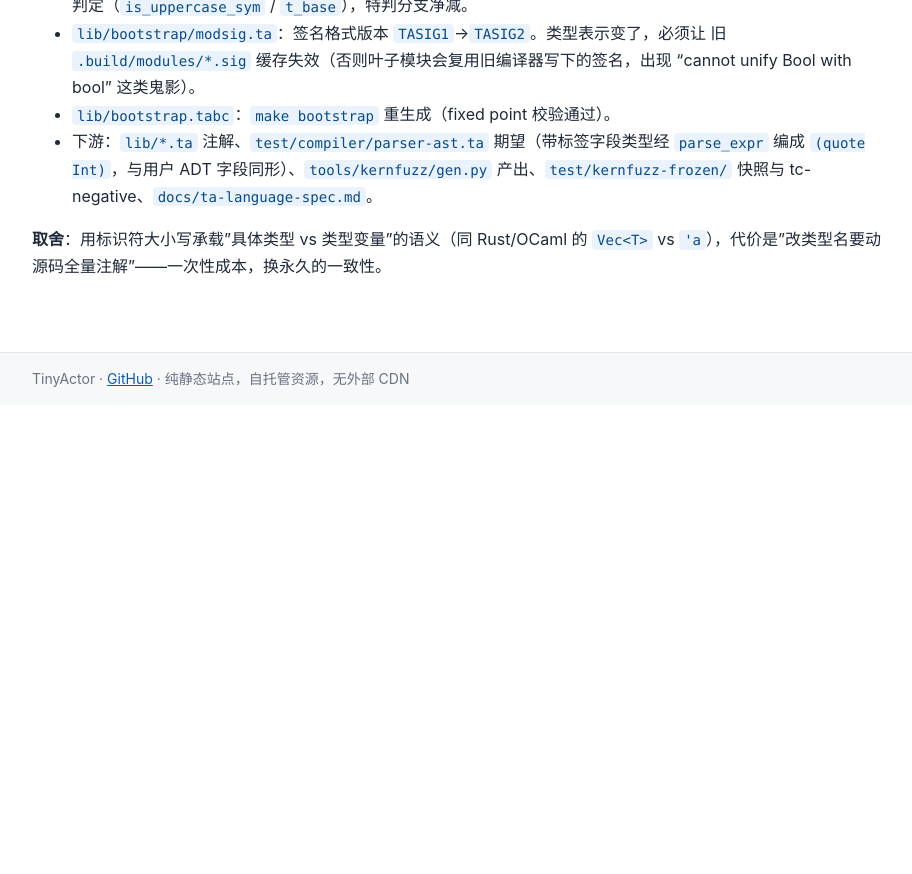
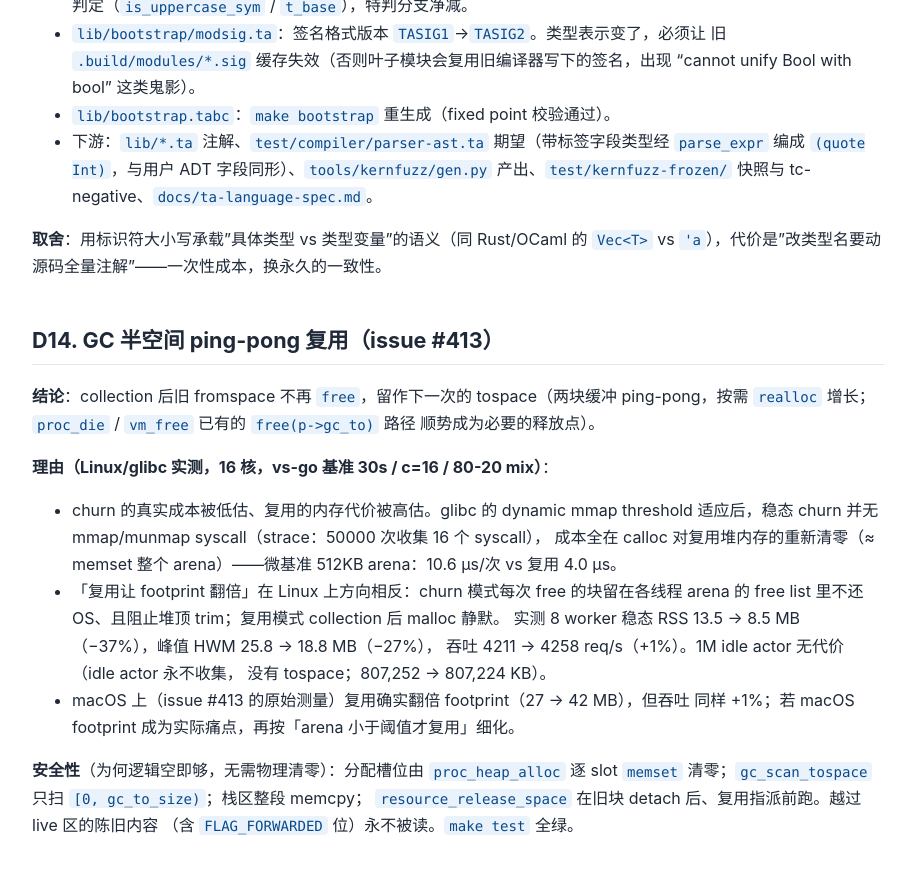
Before and after one commit to tiancaiamao/tinyactor, a Jekyll site: the page built from docs/design-decisions.md, in a window 1280 px wide and 900 px high, scrolled down 7318 px. Shown: the top 874 px of the window, without its empty margins (182-1094 px from the left). Built offline with Jekyll 4.4.1, drawn with Linux system fonts in a browser that asks for light colours; our own code applies the rules of GitHub Pages for plain Markdown files; before the commit the page ends 7723 px from its top, so only the background shows below that.

Commit message:
perf(gc): 半空间 ping-pong 复用，collection 不再每轮 calloc/free（#413） (#416)
旧 fromspace 留作下次 tospace（两块缓冲 ping-pong，按需 realloc 增长），
proc_die / vm_free 已有的 free(p->gc_to) 成为必要释放点。

Linux/glibc 实测（vs-go 基准 30s / c=16 / 80-20 mix）：
- 8 worker：吞吐 4211 -> 4258 req/s，稳态 RSS 13.5 -> 8.5 MB（-37%），
  峰值 HWM 25.8 -> 18.8 MB（-27%）
- 1M idle actor 无代价（idle actor 永不收集）：807,252 -> 807,224 KB
- churn 稳态并无 syscall（dynamic mmap threshold），成本是 calloc 对
  复用堆内存的重新清零；复用让 collection 后 malloc 静默，堆可正常 trim

安全性：分配槽位由 proc_heap_alloc 逐 slot 清零，gc_scan_tospace 只扫
[0, gc_to_size)，旧块陈旧内容（含 FLAG_FORWARDED 位）永不被读。

make test 全绿。详见 docs/design-decisions.md D14。

Closes #413

Co-authored-by: mkl <mkl@pingcap.cn>

```diff
--- a/docs/design-decisions.md
+++ b/docs/design-decisions.md
@@ -275,3 +275,28 @@ OP_BUILTIN idx [原操作数…]        // spawn/spawn_main 保留 4 字节 fn_i
 
 **取舍**：用标识符大小写承载"具体类型 vs 类型变量"的语义（同 Rust/OCaml 的
 `Vec<T>` vs `'a`），代价是"改类型名要动源码全量注解"——一次性成本，换永久的一致性。
+
+## D14. GC 半空间 ping-pong 复用（issue #413）
+
+**结论**：collection 后旧 fromspace 不再 `free`，留作下一次的 tospace（两块缓冲
+ping-pong，按需 `realloc` 增长；`proc_die` / `vm_free` 已有的 `free(p->gc_to)` 路径
+顺势成为必要的释放点）。
+
+**理由（Linux/glibc 实测，16 核，vs-go 基准 30s / c=16 / 80-20 mix）**：
+
+- churn 的真实成本被低估、复用的内存代价被高估。glibc 的 dynamic mmap threshold
+  适应后，稳态 churn 并无 mmap/munmap syscall（strace：50000 次收集 16 个 syscall），
+  成本全在 calloc 对复用堆内存的重新清零（≈ memset 整个 arena）——微基准 512KB
+  arena：10.6 µs/次 vs 复用 4.0 µs。
+- 「复用让 footprint 翻倍」在 Linux 上方向相反：churn 模式每次 free 的块留在各线程
+  arena 的 free list 里不还 OS、且阻止堆顶 trim；复用模式 collection 后 malloc 静默。
+  实测 8 worker 稳态 RSS 13.5 → 8.5 MB（−37%），峰值 HWM 25.8 → 18.8 MB（−27%），
+  吞吐 4211 → 4258 req/s（+1%）。1M idle actor 无代价（idle actor 永不收集，
+  没有 tospace；807,252 → 807,224 KB）。
+- macOS 上（issue #413 的原始测量）复用确实翻倍 footprint（27 → 42 MB），但吞吐
+  同样 +1%；若 macOS footprint 成为实际痛点，再按「arena 小于阈值才复用」细化。
+
+**安全性**（为何逻辑空即够，无需物理清零）：分配槽位由 `proc_heap_alloc` 逐 slot
+`memset` 清零；`gc_scan_tospace` 只扫 `[0, gc_to_size)`；栈区整段 memcpy；
+`resource_release_space` 在旧块 detach 后、复用指派前跑。越过 live 区的陈旧内容
+（含 `FLAG_FORWARDED` 位）永不被读。`make test` 全绿。
```
Also changed, not shown: docs/c-resource-design.md (+8 -4 lines), 1 other file.
